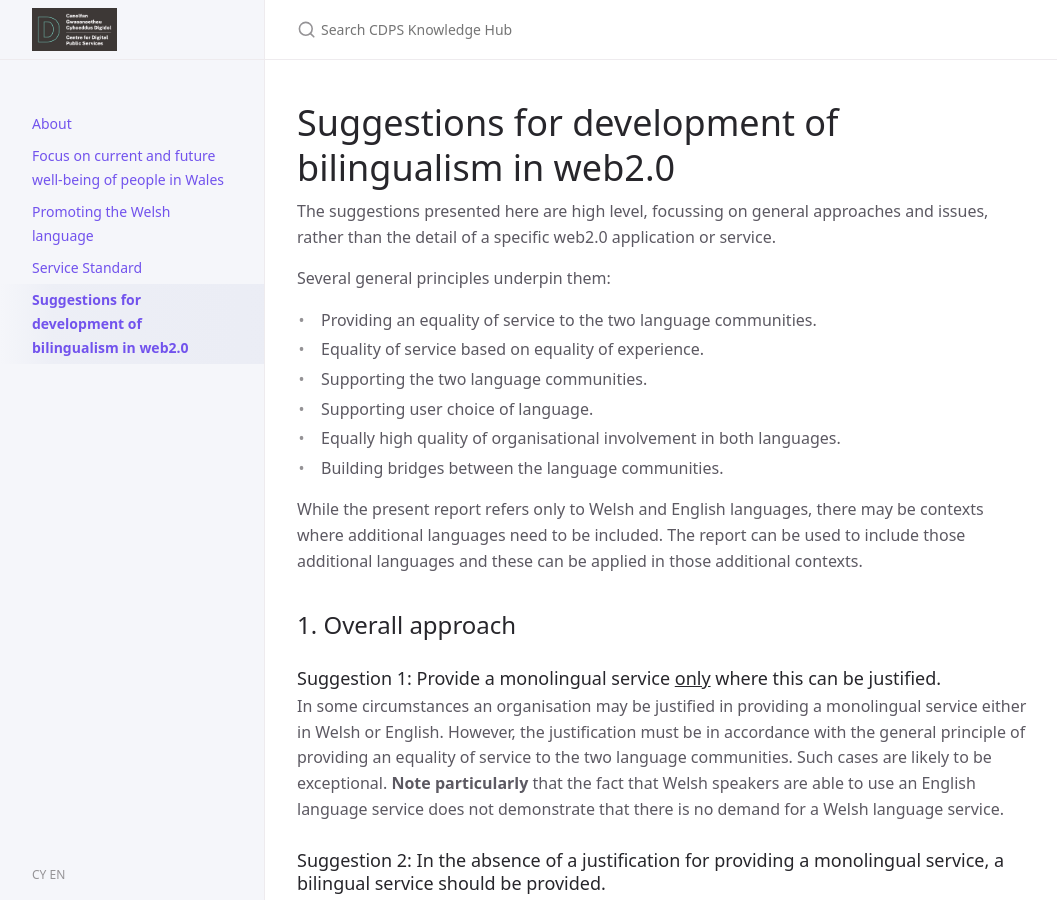
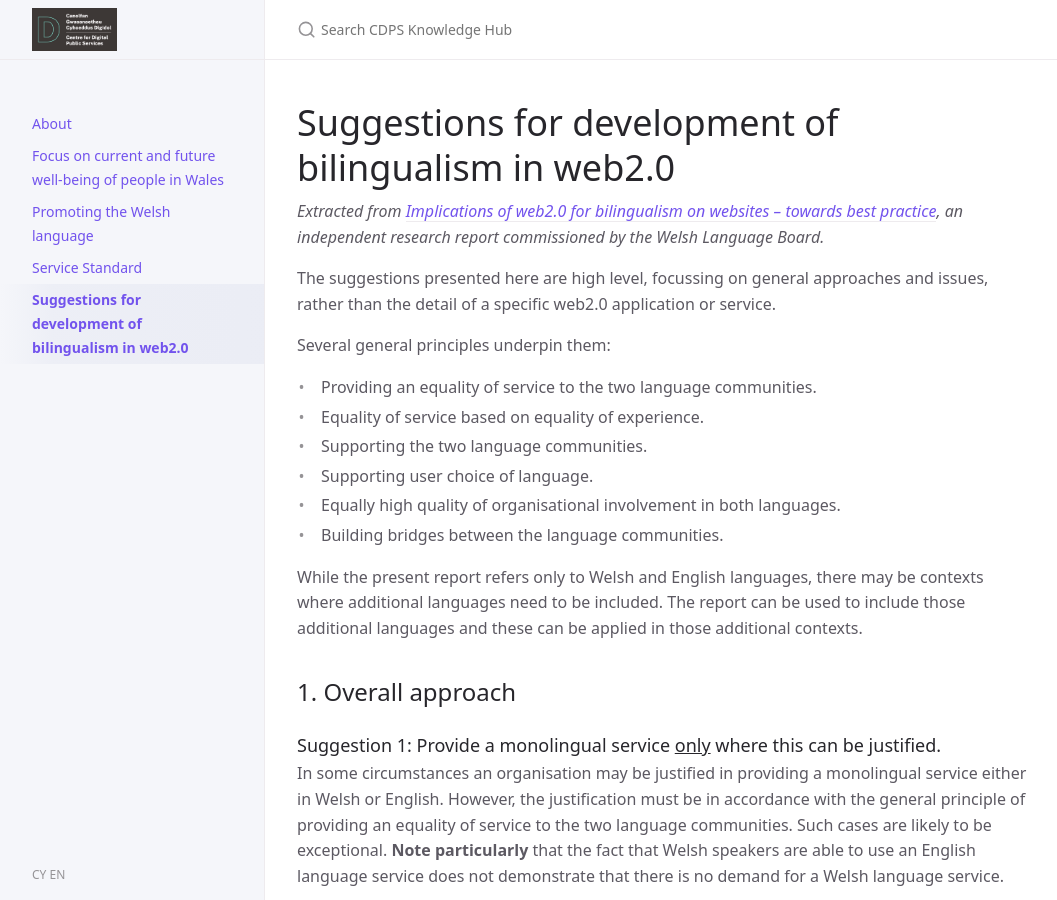
Before and after one commit to CDPS-Wales/knowledge-hub, a Jekyll site: the page built from en/suggestions.markdown, in a window 1280 px wide and 900 px high. Shown: the whole window, without its empty margins (107-1164 px from the left). Built offline with Jekyll 4.4.1, drawn with Linux system fonts in a browser that asks for light colours.

Commit message:
Update suggestions.markdown

```diff
--- a/en/suggestions.markdown
+++ b/en/suggestions.markdown
@@ -7,6 +7,9 @@
 
 
 # Suggestions for development of bilingualism in web2.0
+
+
+*Extracted from [Implications of web2.0 for bilingualism on websites – towards best practice](https://www.webarchive.org.uk/wayback/archive/20120328011316/http://www.byig-wlb.org.uk/English/publications/Pages/PublicationItem.aspx?puburl=/English%2fpublications%2fPublications%2f20090812+AD+S+Implications+of+web2.0+for+bilingual+websites+f1.doc), an independent research report commissioned by the Welsh Language Board.*
 
 The suggestions presented here are high level, focussing on general approaches and issues, rather than the detail of a specific web2.0 application or service.
 
```
